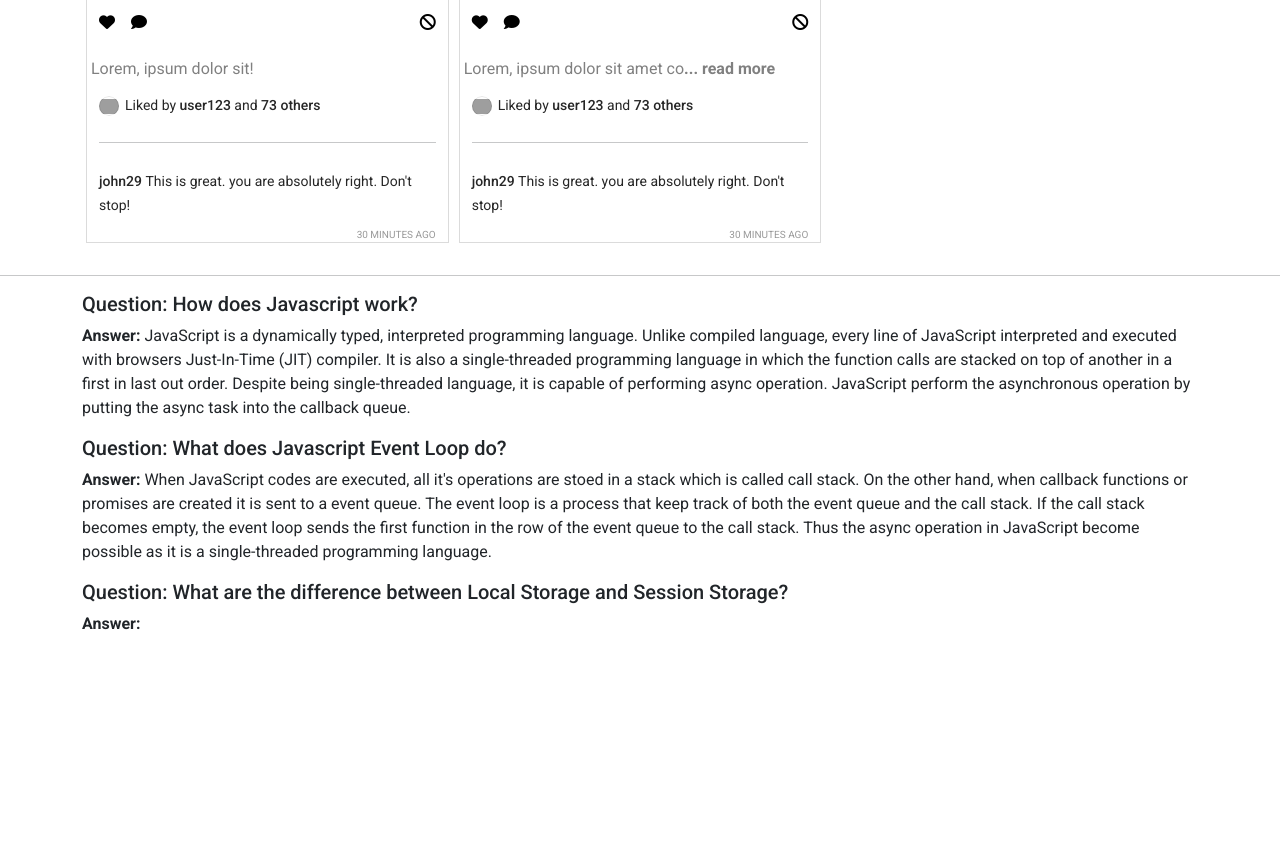
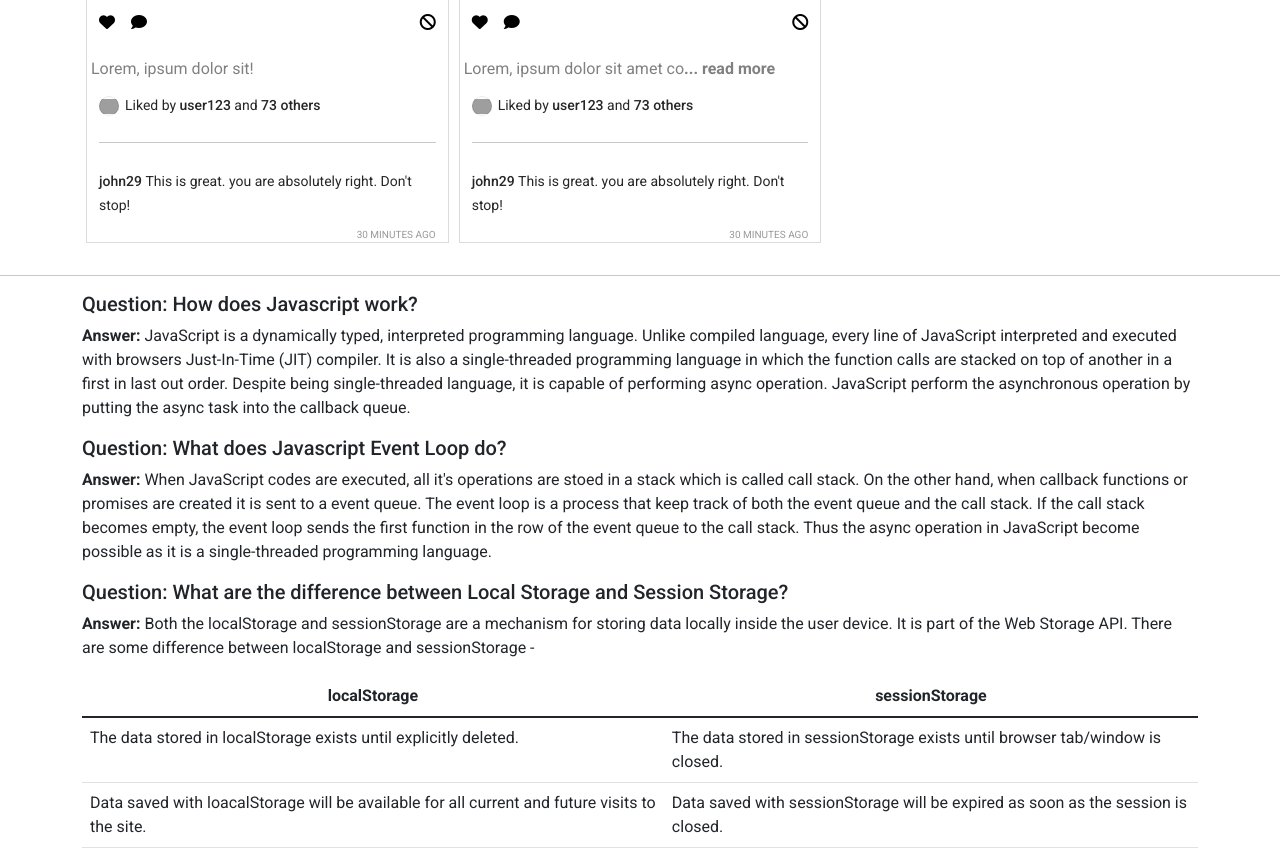
Before and after one commit to git-mhasan/bug-fixing-js, a plain HTML site: page index.html in a window 1280 px wide. Shown: the part 1289-2153 px from the top of the page. Before the commit the page ends 1941 px from the top, so only its background shows below. Drawn offline with nearby package versions, Linux system fonts and the light colour scheme; grey boxes are pictures that could not be loaded.

Commit message:
question on 3 answered.

```diff
--- a/index.html
+++ b/index.html
@@ -80,7 +80,30 @@
 
         <h5>Question: What are the difference between Local Storage and Session Storage?</h5>
         <p>
-            <strong>Answer: </strong>
+            <strong>Answer: </strong> Both the localStorage and sessionStorage are a mechanism for storing data
+            locally inside the user device. It is part of the Web Storage API. There are some difference between
+            localStorage and sessionStorage -
+
+        <table class="table">
+            <thead>
+                <tr class="text-center">
+                    <th>localStorage</th>
+                    <th>sessionStorage</th>
+                </tr>
+            </thead>
+            <tbody>
+                <tr>
+                    <td>The data stored in localStorage exists until explicitly deleted.</td>
+                    <td>The data stored in sessionStorage exists until browser tab/window is closed.</td>
+                </tr>
+                <tr>
+                    <td>Data saved with loacalStorage will be available for all current and future visits to the site.
+                    </td>
+                    <td>Data saved with sessionStorage will be expired as soon as the session is closed.</td>
+                </tr>
+            </tbody>
+        </table>
+
         </p>
     </section>
     <footer></footer>
```
